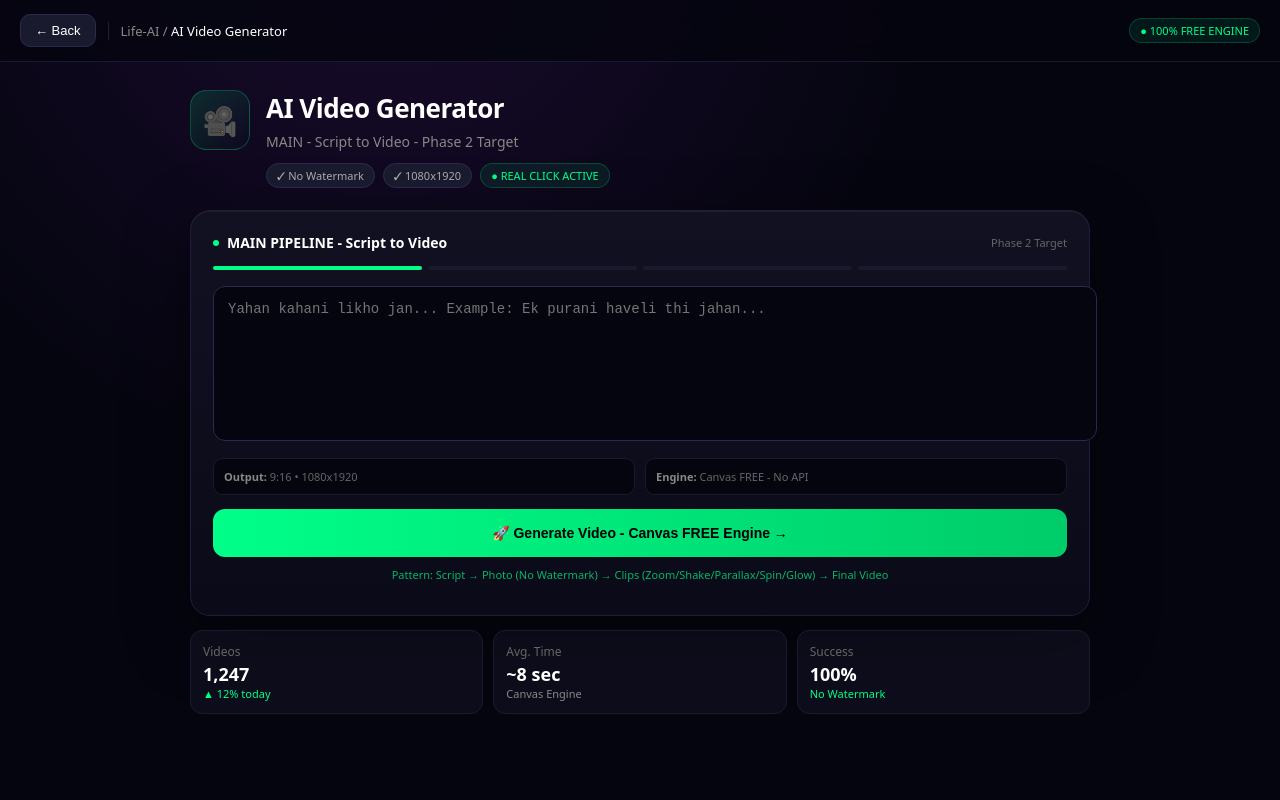
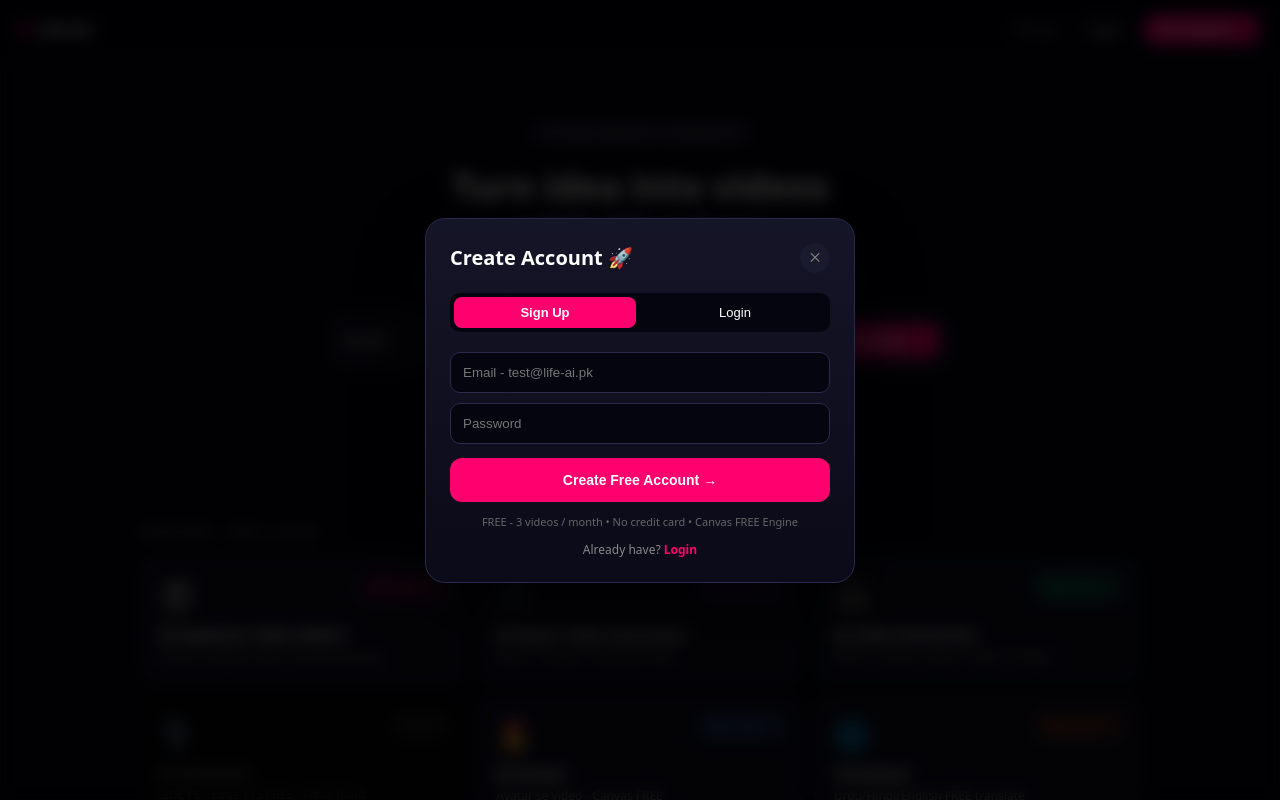
Before and after one commit to muradofficalid-art/LifeAI, a Next.js app: page / in a window 1280 px wide. Both pictures are taken after typing "Sample" into the empty fields and a click on the button "Generate video →". Shown: the top 800 px of the page. Built offline with nearby package versions, Linux system fonts and the light colour scheme.

Commit message:
Update page.tsx

```diff
--- a/app/page.tsx
+++ b/app/page.tsx
@@ -12,20 +12,40 @@ const FEATURES = [
 
 export default function LandingPage() {
   const [activePage, setActivePage] = useState<string | null>(null);
+  const [showAuth, setShowAuth] = useState(false);
+  const [authMode, setAuthMode] = useState<"login"|"signup">("signup");
+  const [isLoggedIn, setIsLoggedIn] = useState(false);
+
+  // Handle Generate Click - Login check ke sath
+  const handleGenerateClick = () => {
+    if(!isLoggedIn){
+      setAuthMode("signup");
+      setShowAuth(true);
+    } else {
+      setActivePage('video');
+    }
+  };
 
   if (activePage) {
     const feature = FEATURES.find(f => f.id === activePage);
-    return <FeaturePage feature={feature} activeId={activePage} onBack={() => setActivePage(null)} />;
+    return <FeaturePage feature={feature} activeId={activePage} onBack={() => setActivePage(null)} onGenerate={handleGenerateClick} />;
   }
 
   return (
     <div style={{background:"#050510", color:"#fff", minHeight:"100vh", fontFamily:"system-ui"}}>
-      {/* Header - FIXED Pricing Click */}
-      <header style={{padding:"16px 20px", display:"flex", justifyContent:"space-between", borderBottom:"1px solid #1a1a2e"}}>
+      {/* Header - FIXED + Login/Signup Wapas */}
+      <header style={{padding:"14px 20px", display:"flex", justifyContent:"space-between", borderBottom:"1px solid #1a1a2e", position:"sticky", top:0, background:"rgba(5,5,16,0.9)", backdropFilter:"blur(10px)", zIndex:20}}>
         <div style={{display:"flex", alignItems:"center", gap:8}}><div style={{width:10,height:10,background:"#ff006e",borderRadius:"50%"}}></div><b>Life-AI</b></div>
-        <div style={{display:"flex", gap:10, alignItems:"center"}}>
-          <button onClick={()=>setActivePage('pricing')} style={{background:"transparent", color:"#aaa", border:"1px solid #222", padding:"6px 14px", borderRadius:20, cursor:"pointer", fontSize:13}}>Pricing</button>
-          <button onClick={()=>setActivePage('video')} style={{background:"#ff006e", color:"#fff", border:"none", padding:"8px 16px", borderRadius:20, cursor:"pointer", fontWeight:600}}>Get started →</button>
+        <div style={{display:"flex", gap:8, alignItems:"center"}}>
+          <button onClick={()=>setActivePage('pricing')} style={{background:"transparent", color:"#aaa", border:"none", padding:"6px 10px", borderRadius:20, cursor:"pointer", fontSize:13}}>Pricing</button>
+          {!isLoggedIn ? (
+            <>
+              <button onClick={()=>{setAuthMode("login"); setShowAuth(true)}} style={{background:"transparent", color:"#fff", border:"1px solid #333", padding:"7px 14px", borderRadius:20, cursor:"pointer", fontSize:13}}>Login</button>
+              <button onClick={()=>{setAuthMode("signup"); setShowAuth(true)}} style={{background:"#ff006e", color:"#fff", border:"none", padding:"8px 16px", borderRadius:20, cursor:"pointer", fontWeight:600, fontSize:13}}>Get started →</button>
+            </>
+          ) : (
+            <button onClick={()=>setActivePage('video')} style={{background:"#00ff88", color:"#000", border:"none", padding:"8px 16px", borderRadius:20, cursor:"pointer", fontWeight:700, fontSize:13}}>Dashboard →</button>
+          )}
         </div>
       </header>
 
@@ -37,31 +57,22 @@ export default function LandingPage() {
 
         <div style={{background:"#111122", border:"1px solid #222", borderRadius:16, padding:12, maxWidth:600, margin:"20px auto", display:"flex", gap:8}}>
           <input placeholder="Create a faceless TikTok video about 5 money habits..." style={{flex:1, background:"transparent", border:"none", color:"#fff", outline:"none"}}/>
-          <button onClick={()=>setActivePage('video')} style={{background:"#ff006e", color:"#fff", border:"none", padding:"10px 18px", borderRadius:12, cursor:"pointer"}}>Generate video →</button>
+          <button onClick={handleGenerateClick} style={{background:"#ff006e", color:"#fff", border:"none", padding:"10px 18px", borderRadius:12, cursor:"pointer", fontWeight:600}}>Generate video →</button>
         </div>
 
         <div style={{display:"flex", gap:10, justifyContent:"center", marginTop:16}}>
-          <button onClick={()=>setActivePage('video')} style={{background:"#ff006e", color:"#fff", border:"none", padding:"12px 22px", borderRadius:24, cursor:"pointer"}}>Get started for free →</button>
+          <button onClick={handleGenerateClick} style={{background:"#ff006e", color:"#fff", border:"none", padding:"12px 22px", borderRadius:24, cursor:"pointer", fontWeight:700}}>Get started for free →</button>
           <button onClick={()=>setActivePage('pricing')} style={{background:"#1a1a2e", color:"#fff", border:"1px solid #333", padding:"12px 22px", borderRadius:24, cursor:"pointer"}}>View pricing • Rs 8k</button>
         </div>
       </div>
 
-      {/* REAL CLICK FEATURES GRID */}
+      {/* Features */}
       <div style={{padding:20, maxWidth:1000, margin:"40px auto 0"}}>
-        <h3 style={{fontSize:14, letterSpacing:2, color:"#888"}}>FEATURES - REAL CLICK</h3>
+        <h3 style={{fontSize:12, letterSpacing:2, color:"#888"}}>FEATURES - REAL CLICK</h3>
         <div style={{display:"grid", gridTemplateColumns:"repeat(auto-fit,minmax(280px,1fr))", gap:12, marginTop:16}}>
           {FEATURES.map(f=>(
-            <div key={f.id} onClick={()=>!f.side && setActivePage(f.id)}
-              style={{
-                background:f.side ? "#0a0a0a" : "#111122",
-                border:`1px solid ${f.side ? "#222" : f.color}33`,
-                borderRadius:16, padding:18, cursor: f.side ? "not-allowed" : "pointer",
-                opacity: f.side ? 0.5 : 1,
-                transition:"0.2s"
-              }}
-              onMouseEnter={(e)=>{ if(!f.side) (e.currentTarget as any).style.borderColor = f.color; }}
-              onMouseLeave={(e)=>{ if(!f.side) (e.currentTarget as any).style.borderColor = f.color+"33"; }}
-            >
+            <div key={f.id} onClick={()=>!f.side && (isLoggedIn ? setActivePage(f.id) : handleGenerateClick())}
+              style={{background:f.side ? "#0a0a0a" : "#111122", border:`1px solid ${f.side ? "#222" : f.color}33`, borderRadius:16, padding:18, cursor: f.side ? "not-allowed" : "pointer", opacity: f.side ? 0.5 : 1}}>
               <div style={{display:"flex", justifyContent:"space-between", alignItems:"start"}}>
                 <div style={{fontSize:28}}>{f.icon}</div>
                 <span style={{fontSize:10, background:f.side?"#222":f.color+"22", color: f.side?"#888":f.color, padding:"3px 8px", borderRadius:20, border:`1px solid ${f.color}`}}>{f.side ? "SIDE PE" : "REAL CLICK →"}</span>
@@ -75,112 +86,71 @@ export default function LandingPage() {
 
       <div style={{padding:20, maxWidth:1000, margin:"20px auto"}}>
         <div style={{display:"grid", gridTemplateColumns:"1fr 1fr", gap:20, fontSize:12, color:"#888", borderTop:"1px solid #1a1a2e", paddingTop:20}}>
-          <div>
-            <b style={{color:"#fff", fontSize:11, letterSpacing:1}}>FEATURES</b><br/><br/>
-            {FEATURES.map(f=> <div key={f.id} onClick={()=>!f.side && setActivePage(f.id)} style={{cursor: f.side ? "not-allowed" : "pointer", marginBottom:6, opacity: f.side?0.5:1}}>{f.title} {f.side ? "(Side Pe)" : "→"}</div>)}
+          <div><b style={{color:"#fff", fontSize:11}}>FEATURES</b><br/><br/>{FEATURES.map(f=> <div key={f.id} style={{marginBottom:6}}>{f.title} →</div>)}</div>
+          <div><b style={{color:"#fff", fontSize:11}}>PRICING</b><br/><br/><div style={{cursor:"pointer"}} onClick={()=>setActivePage('pricing')}>Pricing - Rs 0 - Rs 15k →<br/>Free - 3 videos / month<br/>Standard - Rs 8,000<br/>Premium - Rs 15,000</div></div>
+        </div>
+      </div>
+
+      {/* LOGIN / SIGNUP MODAL - Ye Gaib tha jan, ab aa gaya! */}
+      {showAuth && (
+        <div style={{position:"fixed", inset:0, background:"rgba(0,0,0,0.8)", backdropFilter:"blur(8px)", display:"flex", alignItems:"center", justifyContent:"center", zIndex:100, padding:20}}>
+          <div style={{background:"linear-gradient(180deg, #151528, #0a0a18)", border:"1px solid #2a2a4e", borderRadius:20, padding:24, width:"100%", maxWidth:380, boxShadow:"0 20px 80px rgba(0,0,0,0.8)"}}>
+            <div style={{display:"flex", justifyContent:"space-between", alignItems:"center", marginBottom:20}}>
+              <h2 style={{margin:0, fontSize:20}}>{authMode==="login" ? "Welcome Back! 👋" : "Create Account 🚀"}</h2>
+              <button onClick={()=>setShowAuth(false)} style={{background:"#1a1a2e", border:"none", color:"#888", width:30, height:30, borderRadius:"50%", cursor:"pointer"}}>✕</button>
+            </div>
+
+            <div style={{display:"flex", gap:8, marginBottom:20, background:"#050510", borderRadius:10, padding:4}}>
+              <button onClick={()=>setAuthMode("signup")} style={{flex:1, background: authMode==="signup" ? "#ff006e" : "transparent", color:"#fff", border:"none", padding:"8px", borderRadius:8, cursor:"pointer", fontSize:13, fontWeight:600}}>Sign Up</button>
+              <button onClick={()=>setAuthMode("login")} style={{flex:1, background: authMode==="login" ? "#222" : "transparent", color:"#fff", border:"none", padding:"8px", borderRadius:8, cursor:"pointer", fontSize:13}}>Login</button>
+            </div>
+
+            <input placeholder="Email - test@life-ai.pk" style={{width:"100%", background:"#050510", border:"1px solid #2a2a4e", color:"#fff", padding:"12px", borderRadius:10, marginBottom:10, outline:"none", boxSizing:"border-box"}}/>
+            <input placeholder="Password" type="password" style={{width:"100%", background:"#050510", border:"1px solid #2a2a4e", color:"#fff", padding:"12px", borderRadius:10, marginBottom:14, outline:"none", boxSizing:"border-box"}}/>
+
+            <button onClick={()=>{
+              setIsLoggedIn(true);
+              setShowAuth(false);
+              setActivePage('video');
+            }} style={{width:"100%", background:"#ff006e", color:"#fff", border:"none", padding:"14px", borderRadius:12, fontWeight:700, cursor:"pointer", fontSize:14}}>
+              {authMode==="login" ? "Login →" : "Create Free Account →"}
+            </button>
+
+            <p style={{fontSize:11, color:"#666", textAlign:"center", marginTop:12}}>FREE - 3 videos / month • No credit card • Canvas FREE Engine</p>
+
+            <div style={{textAlign:"center", marginTop:12, fontSize:12, color:"#888"}}>
+              {authMode==="login" ? "No account? " : "Already have? "}
+              <span onClick={()=>setAuthMode(authMode==="login"?"signup":"login")} style={{color:"#ff006e", cursor:"pointer", fontWeight:600}}>{authMode==="login" ? "Sign Up" : "Login"}</span>
+            </div>
           </div>
-          <div>
-            <b style={{color:"#fff", fontSize:11, letterSpacing:1}}>PRICING</b><br/><br/>
-            <div style={{cursor:"pointer"}} onClick={()=>setActivePage('pricing')}>Pricing - Rs 0 - Rs 15k →<br/>Free - 3 videos / month<br/>Standard - Rs 8,000<br/>Premium - Rs 15,000</div>
-          </div>
+        </div>
+      )}
+    </div>
+  );
+}
+
+function FeaturePage({feature, activeId, onBack, onGenerate}:any){
+  const isPricing = activeId === 'pricing' || !feature;
+  const isMain = feature?.id === 'video';
+
+  if(isPricing){
+    return (
+      <div style={{background:"#050510", color:"#fff", minHeight:"100vh"}}>
+        <header style={{padding:"14px 20px", borderBottom:"1px solid #1a1a2e", display:"flex", justifyContent:"space-between", alignItems:"center"}}><button onClick={onBack} style={{background:"#1a1a2e", color:"#fff", border:"1px solid #2a2a4e", padding:"8px 14px", borderRadius:10, cursor:"pointer"}}>← Back</button><span style={{fontSize:12, color:"#00ff88"}}>● LIVE</span></header>
+        <div style={{maxWidth:900, margin:"0 auto", padding:"30px 20px"}}><h1>💰 Pricing</h1><div style={{display:"grid", gridTemplateColumns:"repeat(auto-fit,minmax(240px,1fr))", gap:14, marginTop:20}}><div style={{background:"#111122", border:"1px solid #222", borderRadius:16, padding:20}}>Free - Rs 0 - 3 videos</div><div style={{background:"#111122", border:"1px solid #ff006e", borderRadius:16, padding:20}}>Standard - Rs 8,000 - 100 videos</div><div style={{background:"#111122", border:"1px solid #8338ec44", borderRadius:16, padding:20}}>Premium - Rs 15,000 - Unlimited</div></div></div>
+      </div>
+    );
+  }
+
+  return (
+    <div style={{background:"radial-gradient(1000px at 30% -10%, #1a0b2e 0%, #050510 55%)", color:"#fff", minHeight:"100vh"}}>
+      <header style={{padding:"14px 20px", borderBottom:"1px solid #1a1a2e", display:"flex", justifyContent:"space-between", alignItems:"center"}}><button onClick={onBack} style={{background:"#1a1a2e", color:"#fff", border:"1px solid #2a2a4e", padding:"8px 14px", borderRadius:10, cursor:"pointer"}}>← Back</button><span style={{fontSize:11, color:"#00ff88"}}>● FREE ENGINE</span></header>
+      <div style={{maxWidth:900, margin:"0 auto", padding:"28px 20px"}}>
+        <div style={{display:"flex", gap:16, alignItems:"start"}}><div style={{width:58, height:58, background:`${feature.color}25`, border:`1px solid ${feature.color}40`, borderRadius:16, display:"flex", alignItems:"center", justifyContent:"center", fontSize:28}}>{feature.icon}</div><div><h1 style={{margin:0, fontSize:24}}>{feature.title}</h1><p style={{color:"#888", fontSize:14}}>{feature.desc}</p></div></div>
+        <div style={{background:"#111122", border:"1px solid #1e1e3a", borderRadius:20, padding:22, marginTop:22}}>
+          {isMain ? (<><textarea placeholder="Yahan kahani likho jan..." style={{width:"100%", height:120, background:"#050510", border:"1px solid #2a2a4e", color:"#fff", borderRadius:12, padding:14}}></textarea><button style={{width:"100%", background:"#00ff88", color:"#000", border:"none", padding:"16px", borderRadius:12, fontWeight:800, marginTop:14, cursor:"pointer"}}>🚀 Generate Video - FREE</button></>) : (<><p>PRO Workspace - {feature.title}</p><button style={{width:"100%", background:feature.color, color:"#fff", border:"none", padding:"14px", borderRadius:12, cursor:"pointer"}}>Start {feature.title} →</button></>)}
         </div>
       </div>
     </div>
   );
 }
-
-// ===== PRO FEATURE PAGE - Bilkul Cinematic SaaS Look =====
-function FeaturePage({feature, activeId, onBack}:any){
-  const isPricing = activeId === 'pricing' || !feature;
-  const isMain = feature?.id === 'video';
-
-  if(isPricing){
-    return (
-      <div style={{background:"radial-gradient(1200px at 20% -10%, #1a0b2e 0%, #050510 60%)", color:"#fff", minHeight:"100vh", fontFamily:"system-ui"}}>
-        <header style={{padding:"14px 20px", borderBottom:"1px solid #1a1a2e", display:"flex", justifyContent:"space-between", alignItems:"center", position:"sticky", top:0, background:"rgba(5,5,16,0.85)", backdropFilter:"blur(10px)"}}>
-          <div style={{display:"flex", alignItems:"center", gap:12}}>
-            <button onClick={onBack} style={{background:"#1a1a2e", color:"#fff", border:"1px solid #2a2a4e", padding:"8px 14px", borderRadius:10, cursor:"pointer"}}>← Back to Landing</button>
-            <span style={{color:"#666"}}>|</span><span style={{fontSize:13, color:"#888"}}>Life-AI / <b style={{color:"#fff"}}>Pricing</b></span>
-          </div>
-          <span style={{fontSize:11, background:"#00ff8815", color:"#00ff88", border:"1px solid #00ff8833", padding:"4px 10px", borderRadius:20}}>● LIVE</span>
-        </header>
-        <div style={{maxWidth:900, margin:"0 auto", padding:"30px 20px"}}>
-          <h1 style={{fontSize:32, fontWeight:800}}>💰 Pricing - Choose Your Plan</h1>
-          <p style={{color:"#888"}}>Start FREE, upgrade jab chahye. 100% FREE engine, no watermark.</p>
-          <div style={{display:"grid", gridTemplateColumns:"repeat(auto-fit,minmax(240px,1fr))", gap:14, marginTop:24}}>
-            <div style={{background:"linear-gradient(180deg, #111122, #0a0a18)", border:"1px solid #222", borderRadius:20, padding:22}}><div style={{fontSize:11, color:"#888", letterSpacing:1}}>FREE</div><div style={{fontSize:28, fontWeight:800, margin:"8px 0"}}>Rs 0 <span style={{fontSize:13, color:"#888", fontWeight:400}}>/mo</span></div><div style={{color:"#888", fontSize:13}}>3 videos / month<br/>✓ Canvas FREE<br/>✓ No Watermark</div><button onClick={onBack} style={{width:"100%", marginTop:16, background:"#1a1a2e", color:"#fff", border:"1px solid #333", padding:"12px", borderRadius:10, cursor:"pointer"}}>Start Free →</button></div>
-            <div style={{background:"linear-gradient(180deg, #1a122e, #0f0a18)", border:"1px solid #ff006e", borderRadius:20, padding:22, boxShadow:"0 0 40px #ff006e22"}}><div style={{fontSize:11, color:"#ff006e", letterSpacing:1}}>POPULAR • STANDARD</div><div style={{fontSize:28, fontWeight:800, margin:"8px 0"}}>Rs 8,000 <span style={{fontSize:13, color:"#888", fontWeight:400}}>/mo</span></div><div style={{color:"#aaa", fontSize:13}}>100 videos<br/>✓ All Features<br/>✓ Priority Support</div><button style={{width:"100%", marginTop:16, background:"#ff006e", color:"#fff", border:"none", padding:"12px", borderRadius:10, cursor:"pointer", fontWeight:700}}>Get Standard →</button></div>
-            <div style={{background:"linear-gradient(180deg, #111122, #0a0a18)", border:"1px solid #8338ec44", borderRadius:20, padding:22}}><div style={{fontSize:11, color:"#8338ec", letterSpacing:1}}>PREMIUM</div><div style={{fontSize:28, fontWeight:800, margin:"8px 0"}}>Rs 15,000 <span style={{fontSize:13, color:"#888", fontWeight:400}}>/mo</span></div><div style={{color:"#888", fontSize:13}}>Unlimited<br/>✓ Everything<br/>✓ API Access</div><button style={{width:"100%", marginTop:16, background:"#222", color:"#fff", border:"1px solid #333", padding:"12px", borderRadius:10, cursor:"pointer"}}>Go Premium →</button></div>
-          </div>
-        </div>
-      </div>
-    );
-  }
-
-  return (
-    <div style={{background:"radial-gradient(1000px at 30% -10%, #1a0b2e 0%, #050510 55%)", color:"#fff", minHeight:"100vh", fontFamily:"system-ui"}}>
-      <header style={{padding:"14px 20px", borderBottom:"1px solid #1a1a2e", display:"flex", justifyContent:"space-between", alignItems:"center", position:"sticky", top:0, background:"rgba(5,5,16,0.85)", backdropFilter:"blur(12px)", zIndex:10}}>
-        <div style={{display:"flex", alignItems:"center", gap:12}}>
-          <button onClick={onBack} style={{background:"#1a1a2e", color:"#fff", border:"1px solid #2a2a4e", padding:"8px 14px", borderRadius:10, cursor:"pointer", fontSize:13}}>← Back</button>
-          <div style={{width:1, height:18, background:"#222"}}></div>
-          <div style={{fontSize:13, color:"#888"}}>Life-AI / <span style={{color:"#fff"}}>{feature.title}</span></div>
-        </div>
-        <div style={{fontSize:11, background:"#00ff8815", color:"#00ff88", border:"1px solid #00ff8833", padding:"4px 10px", borderRadius:20}}>● 100% FREE ENGINE</div>
-      </header>
-
-      <div style={{maxWidth:900, margin:"0 auto", padding:"28px 20px"}}>
-        <div style={{display:"flex", gap:16, alignItems:"start"}}>
-          <div style={{width:58, height:58, background:`linear-gradient(135deg, ${feature.color}25, transparent)`, border:`1px solid ${feature.color}40`, borderRadius:16, display:"flex", alignItems:"center", justifyContent:"center", fontSize:28}}>{feature.icon}</div>
-          <div style={{flex:1}}>
-            <h1 style={{fontSize:26, margin:0, fontWeight:800, letterSpacing:-0.5}}>{feature.title}</h1>
-            <p style={{color:"#888", margin:"6px 0 0", fontSize:14}}>{feature.desc}</p>
-            <div style={{display:"flex", gap:8, marginTop:12, flexWrap:"wrap"}}>
-              <span style={{fontSize:11, background:"#1a1a2e", border:"1px solid #2a2a4e", padding:"4px 10px", borderRadius:20, color:"#aaa"}}>✓ No Watermark</span>
-              <span style={{fontSize:11, background:"#1a1a2e", border:"1px solid #2a2a4e", padding:"4px 10px", borderRadius:20, color:"#aaa"}}>✓ 1080x1920</span>
-              <span style={{fontSize:11, background:"#00ff8815", border:"1px solid #00ff8833", padding:"4px 10px", borderRadius:20, color:"#00ff88"}}>● REAL CLICK ACTIVE</span>
-            </div>
-          </div>
-        </div>
-
-        <div style={{background:"linear-gradient(180deg, #111122 0%, #0a0a18 100%)", border:"1px solid #1e1e3a", borderRadius:20, padding:22, marginTop:22, boxShadow:"0 20px 60px rgba(0,0,0,0.5), inset 0 1px 0 rgba(255,255,255,0.06)"}}>
-          {isMain ? (
-            <>
-              <div style={{display:"flex", justifyContent:"space-between", alignItems:"center", marginBottom:14}}>
-                <h3 style={{margin:0, fontSize:14, display:"flex", alignItems:"center", gap:8}}><span style={{width:6, height:6, background:"#00ff88", borderRadius:"50%"}}></span> MAIN PIPELINE - Script to Video</h3>
-                <span style={{fontSize:11, color:"#666"}}>Phase 2 Target</span>
-              </div>
-              <div style={{display:"flex", gap:6, marginBottom:16}}>{["Script","Photo","Clips","Final"].map((s,i)=><div key={s} style={{flex:1, height:4, background:i===0?"#00ff88":"#1a1a2e", borderRadius:4}}></div>)}</div>
-              <textarea placeholder="Yahan kahani likho jan... Example: Ek purani haveli thi jahan..." style={{width:"100%", height:125, background:"#050510", border:"1px solid #2a2a4e", color:"#fff", borderRadius:12, padding:14, fontSize:14, outline:"none", resize:"none"}}></textarea>
-              <div style={{display:"grid", gridTemplateColumns:"1fr 1fr", gap:10, marginTop:12}}>
-                <div style={{background:"#050510", border:"1px solid #1a1a2e", borderRadius:10, padding:10, fontSize:11, color:"#666"}}><b style={{color:"#888"}}>Output:</b> 9:16 • 1080x1920</div>
-                <div style={{background:"#050510", border:"1px solid #1a1a2e", borderRadius:10, padding:10, fontSize:11, color:"#666"}}><b style={{color:"#888"}}>Engine:</b> Canvas FREE - No API</div>
-              </div>
-              <button style={{width:"100%", background:"linear-gradient(90deg, #00ff88, #00cc6a)", color:"#000", border:"none", padding:"16px", borderRadius:12, fontWeight:800, marginTop:14, cursor:"pointer", fontSize:14}}>🚀 Generate Video - Canvas FREE Engine →</button>
-              <p style={{fontSize:11, color:"#00ff88", marginTop:10, textAlign:"center", opacity:0.7}}>Pattern: Script → Photo (No Watermark) → Clips (Zoom/Shake/Parallax/Spin/Glow) → Final Video</p>
-            </>
-          ) : (
-            <>
-              <div style={{background:"#050510", border:"1px dashed #2a2a4e", borderRadius:12, padding:26, textAlign:"center"}}>
-                <div style={{fontSize:34, marginBottom:8}}>{feature.icon}</div>
-                <h3 style={{margin:"0"}}>{feature.title} Workspace</h3>
-                <p style={{color:"#666", fontSize:13, margin:"8px 0 14px"}}>Canvas FREE engine - 100% FREE, no watermark, no limit. Phase 1 ACTIVE.</p>
-                <div style={{display:"grid", gridTemplateColumns:"1fr 1fr 1fr", gap:8}}>
-                  <div style={{background:"#111122", borderRadius:8, padding:10, fontSize:11}}><div style={{color:"#666"}}>Input</div><div style={{color:"#fff", fontWeight:700, marginTop:4}}>Ready</div></div>
-                  <div style={{background:"#111122", borderRadius:8, padding:10, fontSize:11}}><div style={{color:"#666"}}>Engine</div><div style={{color:"#00ff88", fontWeight:700, marginTop:4}}>● Active</div></div>
-                  <div style={{background:"#111122", borderRadius:8, padding:10, fontSize:11}}><div style={{color:"#666"}}>Output</div><div style={{color:"#fff", fontWeight:700, marginTop:4}}>9:16</div></div>
-                </div>
-              </div>
-              <button style={{width:"100%", background:feature.color, color:"#fff", border:"none", padding:"14px", borderRadius:12, fontWeight:700, marginTop:14, cursor:"pointer"}}>Start {feature.title} →</button>
-            </>
-          )}
-        </div>
-
-        <div style={{display:"grid", gridTemplateColumns:"1fr 1fr 1fr", gap:10, marginTop:14}}>
-          <div style={{background:"rgba(17,17,34,0.6)", border:"1px solid #1a1a2e", borderRadius:12, padding:12, fontSize:12}}><div style={{color:"#666"}}>Videos</div><div style={{fontSize:18, fontWeight:700, marginTop:2}}>1,247</div><div style={{color:"#00ff88", fontSize:11}}>▲ 12% today</div></div>
-          <div style={{background:"rgba(17,17,34,0.6)", border:"1px solid #1a1a2e", borderRadius:12, padding:12, fontSize:12}}><div style={{color:"#666"}}>Avg. Time</div><div style={{fontSize:18, fontWeight:700, marginTop:2}}>~8 sec</div><div style={{color:"#888", fontSize:11}}>Canvas Engine</div></div>
-          <div style={{background:"rgba(17,17,34,0.6)", border:"1px solid #1a1a2e", borderRadius:12, padding:12, fontSize:12}}><div style={{color:"#666"}}>Success</div><div style={{fontSize:18, fontWeight:700, marginTop:2}}>100%</div><div style={{color:"#00ff88", fontSize:11}}>No Watermark</div></div>
-        </div>
-      </div>
-    </div>
-  );
-}
```
